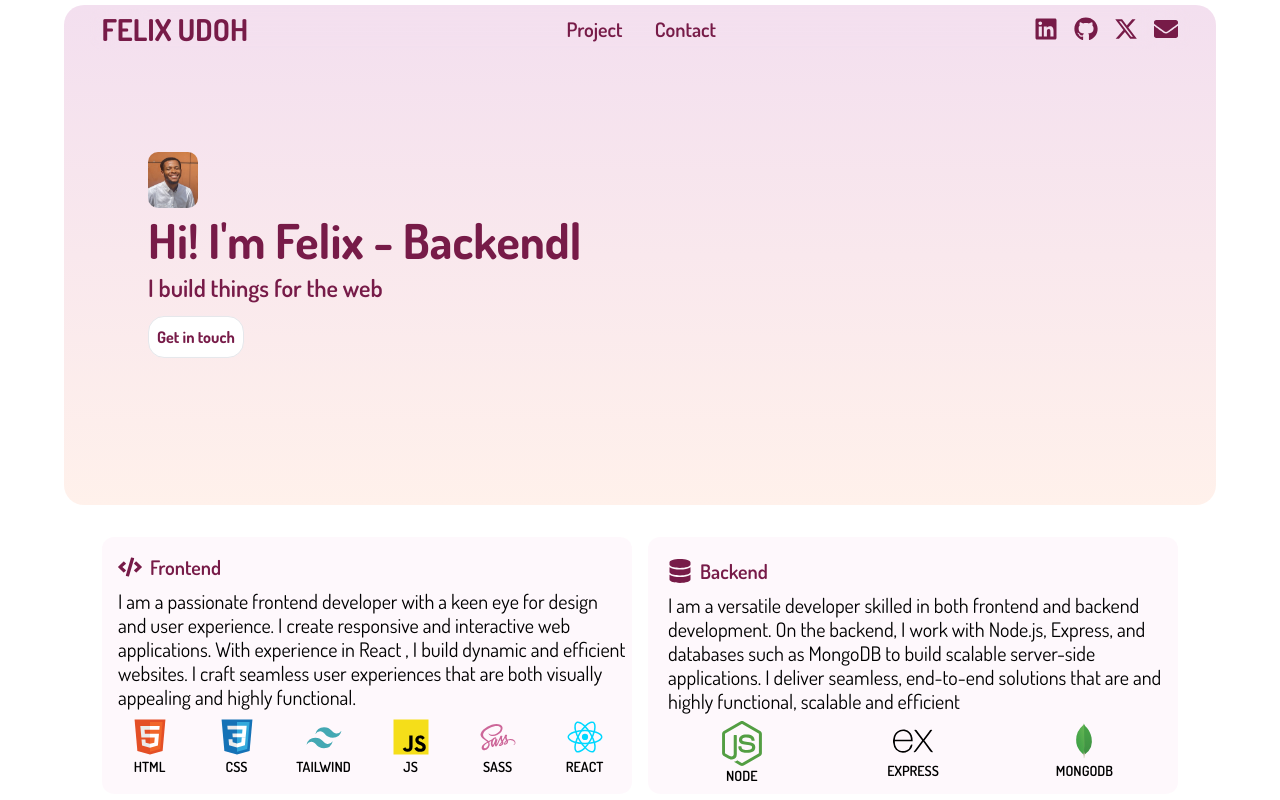
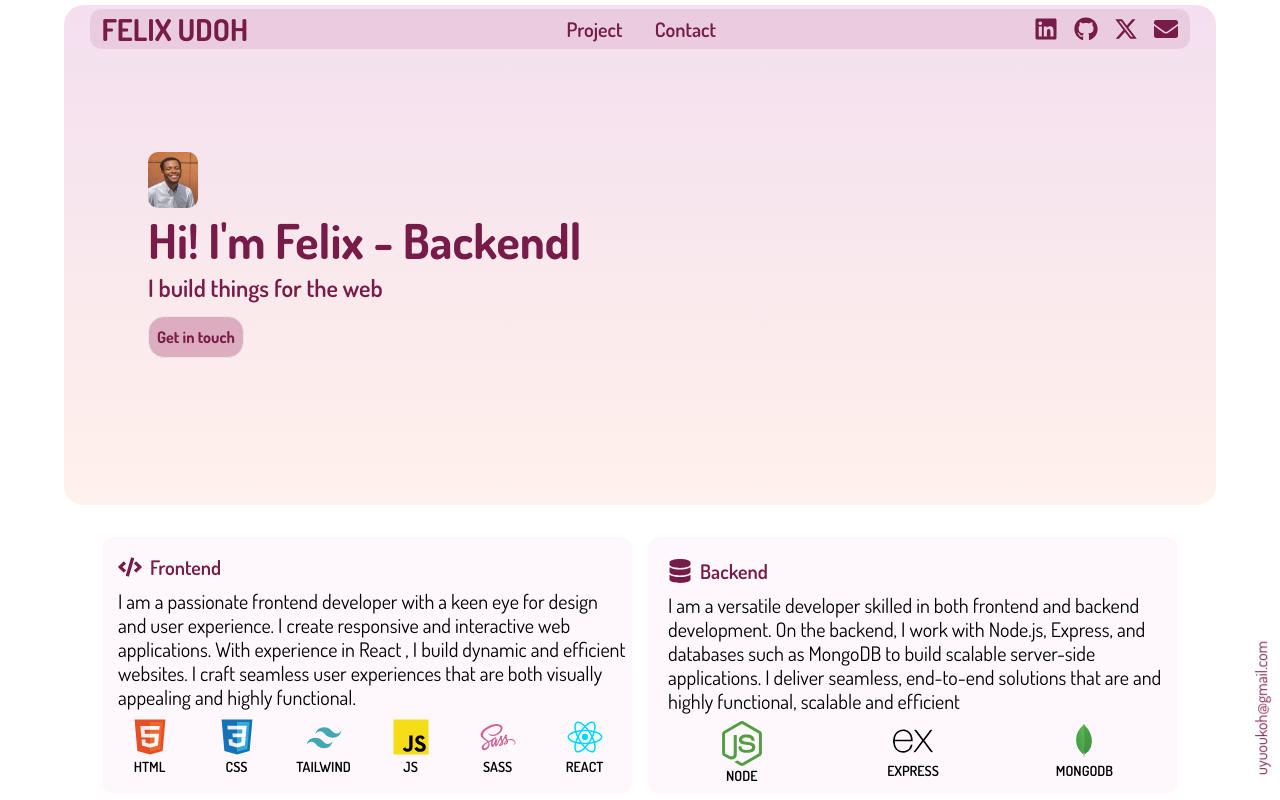
Before and after one commit to Felixx-jnr/portfolio, a React (Create React App) app: page / in a window 1280 px wide. Shown: the top 800 px of the page. Built offline with nearby package versions, Linux system fonts and the light colour scheme.

Commit message:
email added

```diff
--- a/src/components/Home.jsx
+++ b/src/components/Home.jsx
@@ -29,7 +29,7 @@ const Home = () => {
 
         <a
           href="#contact"
-          className=" inline-block px-2 py-2 mt-1 border bg-white font-bold rounded-2xl"
+          className=" inline-block px-2 py-2 mt-1 border bg-[#912056]/30 hover:bg-[#912056]/80 hover:text-white font-bold rounded-2xl"
         >
           Get in touch
         </a>
--- a/src/components/Navbar.jsx
+++ b/src/components/Navbar.jsx
@@ -48,9 +48,10 @@ const Navbar = () => {
   }, [isMenuOpen]);
 
   return (
+    <>
       <div className="fixed left-1/2 -translate-x-1/2 w-[100%] rounded-lg z-50">
         <nav>
-        <div className=" max-md:border-2 max-md:border-[#912056]/50 mx-auto flex justify-between items-center w-[86%] h-10 nav px-3 rounded-xl backdrop-blur-xl ">
+          <div className=" bg-[#912056]/10 max-md:border-2 max-md:border-[#912056]/50 mx-auto flex justify-between items-center w-[86%] h-10 nav px-3 rounded-xl backdrop-blur-xl ">
             <div>
               <a
                 href="#"
@@ -130,7 +131,7 @@ const Navbar = () => {
                 className={`absolute drop flex flex-col justify-center items-center -top-2 right-0 md:hidden z-50 h-screen w-screen ${animateClass}`}
                 ref={dropdownRef}
               >
-              <div className="absolute top-2 flex justify-between items-center w-[86%] h-10 px-3 rounded-xl backdrop-blur-lg max-md:border-2 max-md:border-[#912056]/50">
+                <div className="absolute top-2 flex justify-between items-center w-[86%] h-10 px-3 rounded-xl backdrop-blur-lg max-md:border-2 max-md:border-[#912056]/50 bg-[#912056]/10">
                   <div>
                     <a
                       href="#"
@@ -139,10 +140,10 @@ const Navbar = () => {
                       FELIX UDOH
                     </a>
                   </div>
-                <FaTimes className="font-bold text-xl sm:text-2xl md:text-3xl" />
+                  <FaTimes className="font-bold text-xl sm:text-2xl md:text-3xl cursor-pointer" />
                 </div>
 
-              <ul className="flex flex-col mt-3 space-y-3 items-center text-xl sm:text-2xl font-semibold text-black ">
+                <ul className="flex flex-col mt-3 space-y-3 items-center text-xl sm:text-2xl font-semibold">
                   <li>
                     <a href="#project">Project</a>
                   </li>
@@ -154,16 +155,36 @@ const Navbar = () => {
                 <div>
                   <ul className="flex space-x-3 sm:space-x-5 justify-center my-4 text-xl sm:text-2xl">
                     <li>
+                      <a
+                        target="_blank"
+                        href={linkedin}
+                      >
                         <FaLinkedin />
+                      </a>
                     </li>
                     <li>
+                      <a
+                        target="_blank"
+                        href={github}
+                      >
                         <FaGithub />
+                      </a>
                     </li>
                     <li>
+                      <a
+                        target="_blank"
+                        href={twitter}
+                      >
                         <FaXTwitter />
+                      </a>
                     </li>
                     <li>
+                      <a
+                        target="_blank"
+                        href={email}
+                      >
                         <FaEnvelope />
+                      </a>
                     </li>
                   </ul>
                 </div>
@@ -172,6 +193,10 @@ const Navbar = () => {
           )}
         </nav>
       </div>
+      <div className=" fixed -rotate-90 -right-12 bottom-0  mb-20 ">
+        <p>uyuoukoh@gmail.com</p>
+      </div>
+    </>
   );
 };
 
```
Lines whose indentation alone changed are shown as unchanged.
